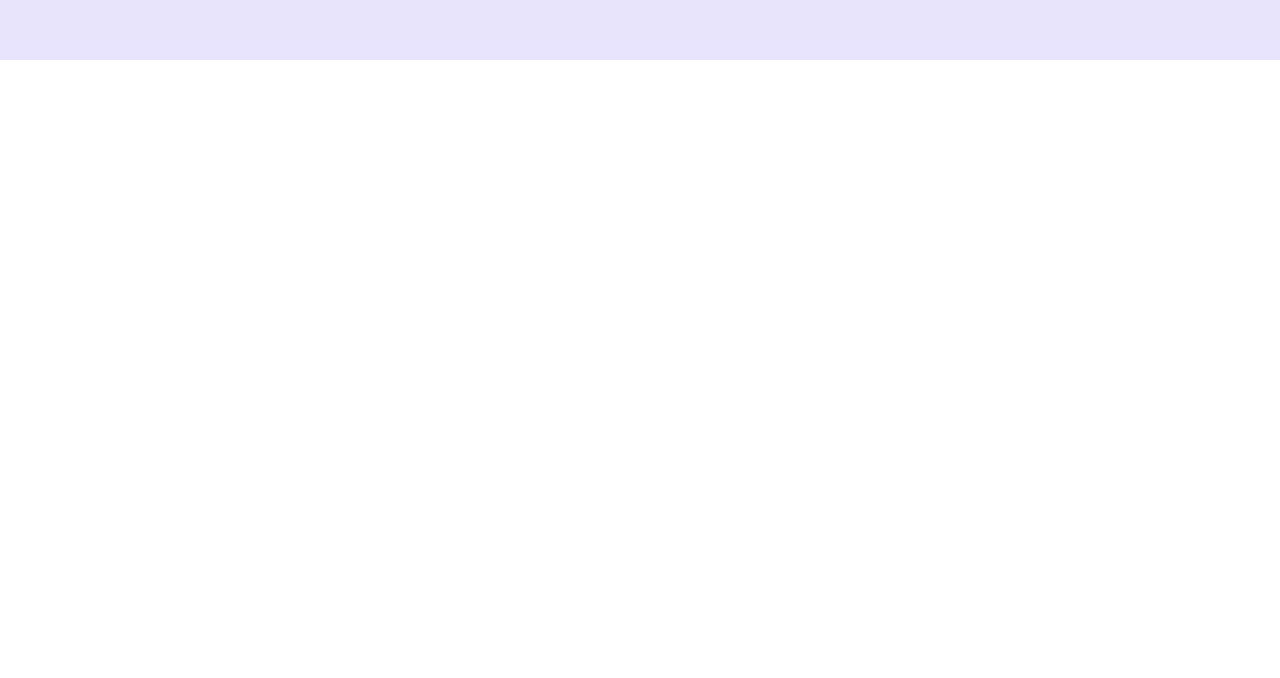
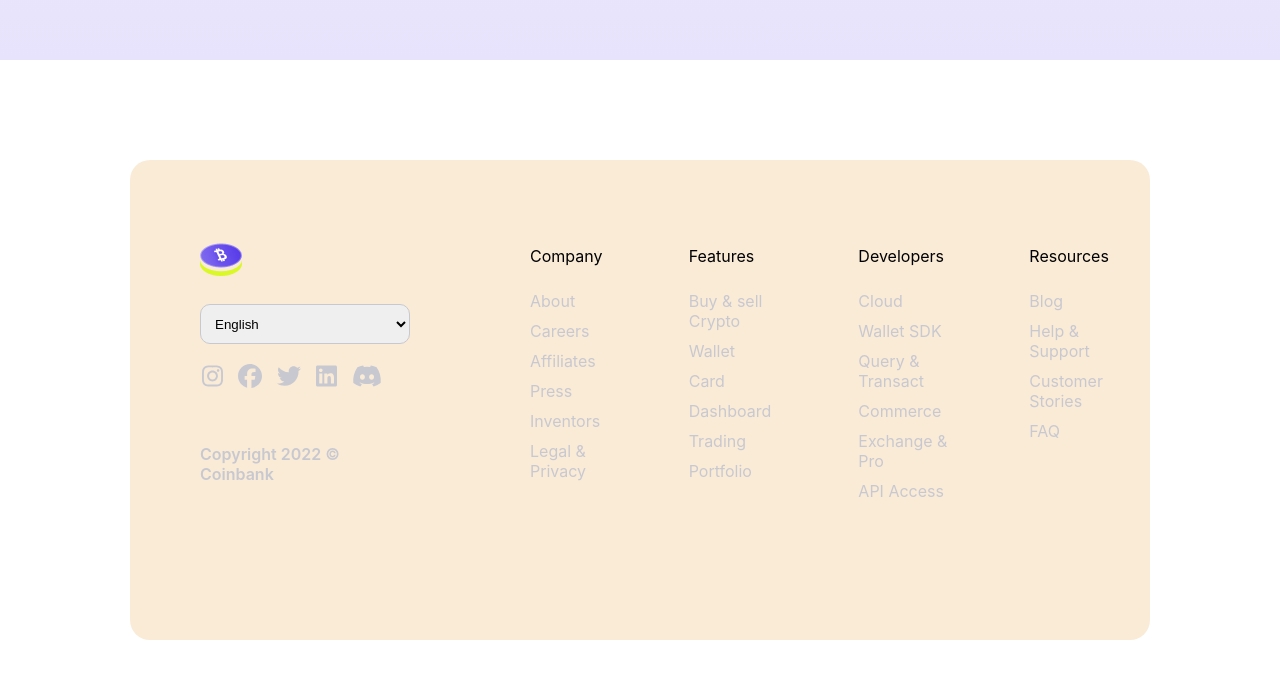
Before and after one commit to Shaima-Cloud99X/Coinbank, a React (Create React App) app in the folder coinbank/: page / in a window 1280 px wide. Shown: the part 5606-6284 px from the top of the page. Before the commit the page ends 5666 px from the top, so only its background shows below. Built offline with nearby package versions, Linux system fonts and the light colour scheme.

Commit message:
Footer added

```diff
--- a/coinbank/package.json
+++ b/coinbank/package.json
@@ -3,6 +3,9 @@
   "version": "0.1.0",
   "private": true,
   "dependencies": {
+    "@fortawesome/fontawesome-svg-core": "^6.5.1",
+    "@fortawesome/free-brands-svg-icons": "^6.5.1",
+    "@fortawesome/react-fontawesome": "^0.2.0",
     "@testing-library/jest-dom": "^5.17.0",
     "@testing-library/react": "^13.4.0",
     "@testing-library/user-event": "^13.5.0",
--- a/coinbank/src/Components/Home.js
+++ b/coinbank/src/Components/Home.js
@@ -1,5 +1,6 @@
 import React from 'react';
 import '../Styles/Home.css';
+import { useState } from 'react';
 import logo from '../Assets/Logo.png';
 import vector from '../Assets/Vector.png';
 import content from '../Assets/Content.png';
@@ -13,10 +14,24 @@ import featureImg from '../Assets/featureImg.png'
 import bitcoins from '../Assets/Illustration2.png'
 import lines from '../Assets/Lines.png'
 import card from '../Assets/Card.png'
-import footerLogo from '../Assets/smallLogo.png';
+import footerLogo from '../Assets/footerLogo.png';
 import features4 from '../Assets/features4.png'
+import { FontAwesomeIcon } from '@fortawesome/react-fontawesome';
+import { faFacebook, faTwitter, faInstagram,faLinkedin,faDiscord } from '@fortawesome/free-brands-svg-icons';
 
 const Home = () => {
+
+
+  const [dropdownValue, setDropdownValue] = useState('');
+
+
+
+  const handleDropdownChange = (e) => {
+    setDropdownValue(e.target.value);
+  };
+
+
+
     return(
         <div className='main-container'>
             <div className='navbarStyle'>
@@ -166,6 +181,98 @@ const Home = () => {
 
             </div>
 
+            <div className='footer-container'>
+
+            <div className='footer'>
+                <div className='column-one'>
+                    <img src = {footerLogo} alt = 'Logo' />
+                    <br/>
+                    <br/>
+
+
+        <select value={dropdownValue} onChange={handleDropdownChange} className='language'>
+          <option value="option1">English</option>
+          <option value="option2">Sinhala</option>
+        </select>
+        <br/>
+        <br/>
+
+    <div className="social-icons-container">
+    <FontAwesomeIcon icon={faInstagram} className="social-icon" />
+      <FontAwesomeIcon icon={faFacebook} className="social-icon" />
+      <FontAwesomeIcon icon={faTwitter} className="social-icon" />
+      <FontAwesomeIcon icon={faLinkedin} className="social-icon linkedin" />
+      <FontAwesomeIcon icon={faDiscord} className="social-icon" />
+    </div>
+    <br/>
+    <br/>
+
+    <p className='copyright-text'>Copyright 2022 &copy; Coinbank</p>
+
+                </div>
+
+
+                <div className='links-container'>
+                    <div className='second-column'>
+                    <p style={{marginLeft:40}}>Company</p>
+                    <ul>
+                    <li><a href="/">About</a></li>
+                    <li><a href="/about">Careers</a></li>
+                    <li><a href="/contact">Affiliates</a></li>
+                    <li><a href="/contact">Press</a></li>
+                    <li><a href="/contact">Inventors</a></li>
+                    <li><a href="/contact">Legal & Privacy</a></li>
+                    </ul>
+                    </div>
+
+                    <div className='second-column'>
+                    <p style={{marginLeft:40}}>Features</p>
+                    <ul>
+                    <li><a href="/">Buy & sell Crypto</a></li>
+                    <li><a href="/about">Wallet</a></li>
+                    <li><a href="/contact">Card</a></li>
+                    <li><a href="/contact">Dashboard</a></li>
+                    <li><a href="/contact">Trading</a></li>
+                    <li><a href="/contact">Portfolio</a></li>
+                    </ul>
+                    </div>
+
+                    <div className='second-column'>
+                    <p style={{marginLeft:40}}>Developers</p>
+                    <ul>
+                    <li><a href="/">Cloud</a></li>
+                    <li><a href="/about">Wallet SDK</a></li>
+                    <li><a href="/contact">Query & Transact</a></li>
+                    <li><a href="/contact">Commerce</a></li>
+                    <li><a href="/contact">Exchange & Pro</a></li>
+                    <li><a href="/contact">API Access</a></li>
+                    </ul>
+                    </div>
+
+                    <div className='second-column'>
+                    <p style={{marginLeft:40}}>Resources</p>
+                    <ul>
+                    <li><a href="/">Blog</a></li>
+                    <li><a href="/about">Help & Support</a></li>
+                    <li><a href="/contact">Customer Stories</a></li>
+                    <li><a href="/contact">FAQ</a></li>
+                    </ul>
+                    </div>
+
+
+
+
+
+
+
+                </div>
+
+
+
+            </div>
+
+</div>
+
 
 
 
--- a/coinbank/src/Styles/Home.css
+++ b/coinbank/src/Styles/Home.css
@@ -223,3 +223,74 @@ margin-top: -150px;
 .text-container {
   display: flex;
 }
+
+
+.footer {
+  background-color: antiquewhite;
+  height:60vh;
+  /* justify-content:center; */
+  border-radius: 20px;
+  display: flex;
+}
+
+.footer-container{
+  padding: 100px;
+  padding-left: 130px;
+  padding-right: 130px;
+}
+
+.column-one {
+  padding: 70px;
+  padding-top: 80px;
+}
+
+.language {
+  width: 210px;
+  height: 40px;
+  border-width: 1;
+  border-color: #C8C8D0;
+  border-radius: 10px;
+  padding-left: 10px;
+}
+
+.social-icons-container {
+  display: flex;
+  margin-left: 2px;
+}
+
+.social-icon {
+  font-size: 24px;
+  margin-right: 15px; /* Adjust as needed for spacing between icons */
+  color: #C8C8D0 ;
+}
+
+.copyright-text {
+  color: #C8C8D0 ;
+  font-weight:600;
+  margin-right: 3px;
+}
+
+.links-container{
+  display: flex;
+}
+
+ul {
+  list-style: none;
+  margin-top: 25px;
+}
+
+li {
+  margin-top: 10px;
+}
+
+a {
+  text-decoration: none;
+  color: #C8C8D0;
+  margin-bottom: 10px;
+}
+
+.second-column{
+  margin-top: 70px;
+  margin-left: 10px;
+  margin-right: 20px;
+}
```
Also changed, not shown: coinbank/src/Assets/footerLogo.png (added), 1 other file (tests, documents, lock files or other folders).
